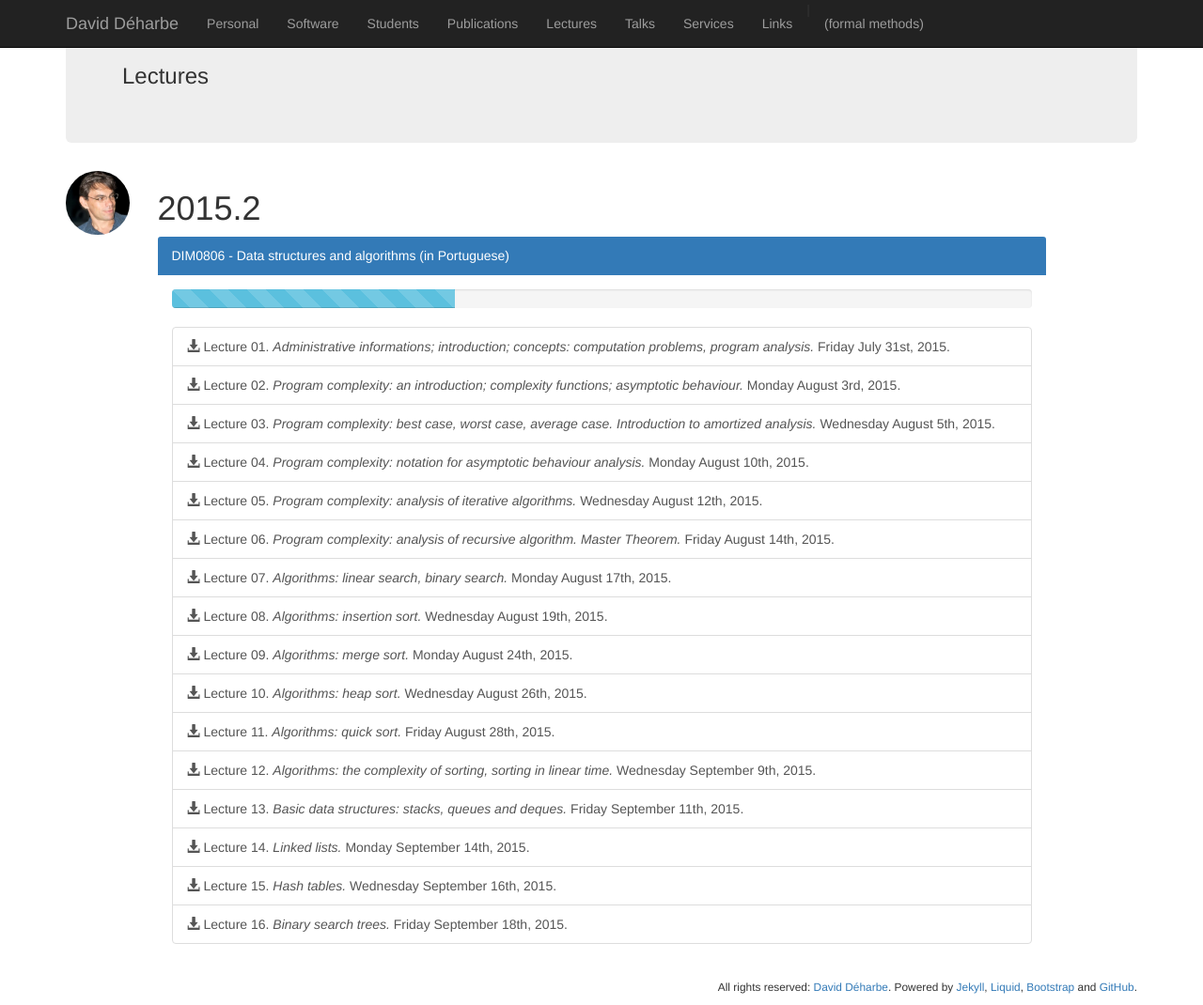
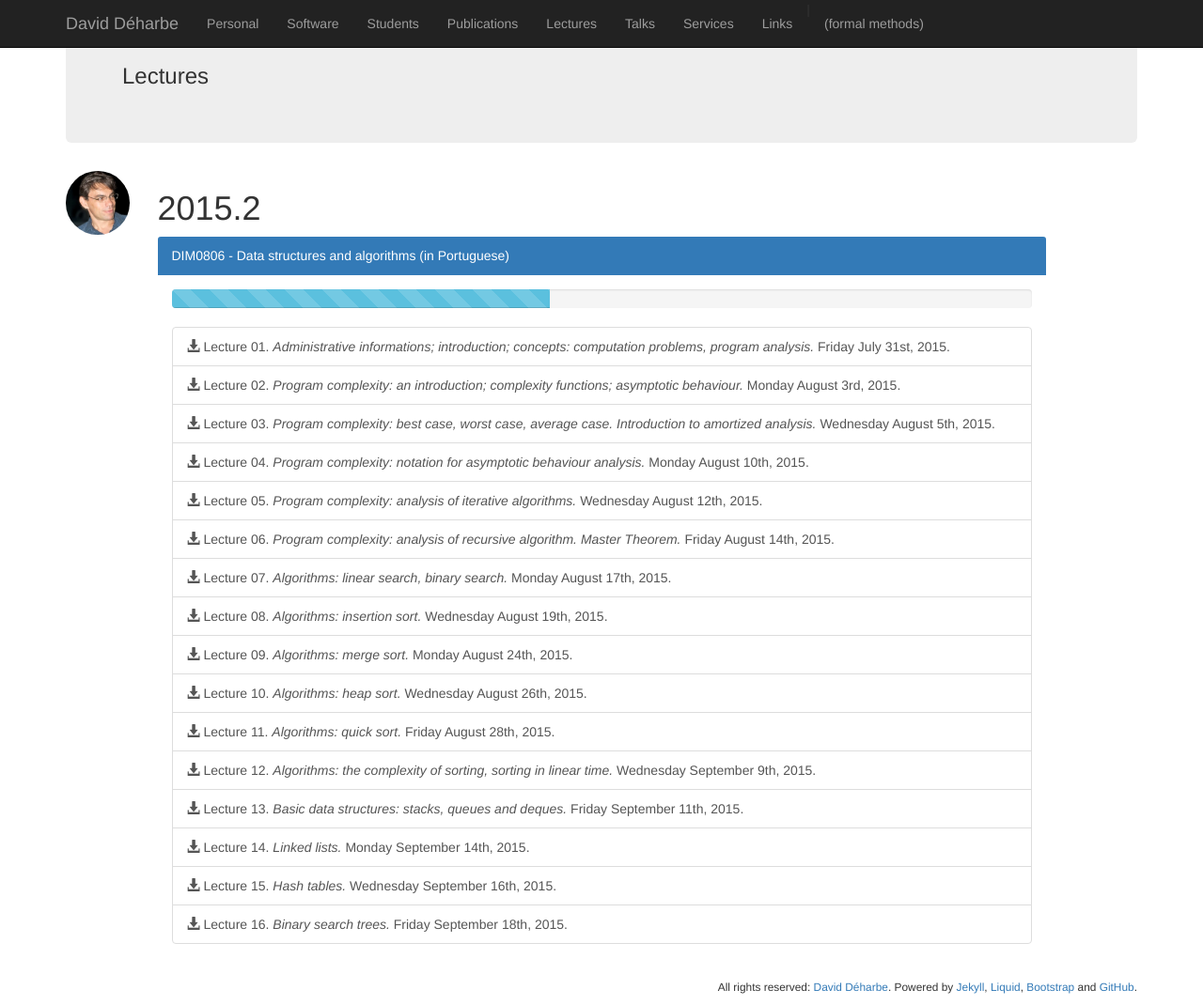
Before and after one commit to DavidDeharbe/DavidDeharbe.github.io, a Jekyll site: the page built from lectures.html, in a window 1280 px wide and 1070 px high. Shown: the whole window at 94% size. Built offline with Jekyll 4.4.1, drawn with Linux system fonts in a browser that asks for light colours; Markdown is read by kramdown in place of the engine named in the settings.

Commit message:
updated progress bar

```diff
--- a/lectures.html
+++ b/lectures.html
@@ -14,7 +14,7 @@ sitemap:
   <div class="panel-body">
     <div class="progress">
       <div class="progress-bar progress-bar-info progress-bar-striped" role="progressbar" aria-valuenow="2"
-	aria-valuemin="0" aria-valuemax="44" style="width:33%">
+	aria-valuemin="0" aria-valuemax="44" style="width:44%">
 	<span class="sr-only">44% Complete</span>
       </div>
     </div>
```
